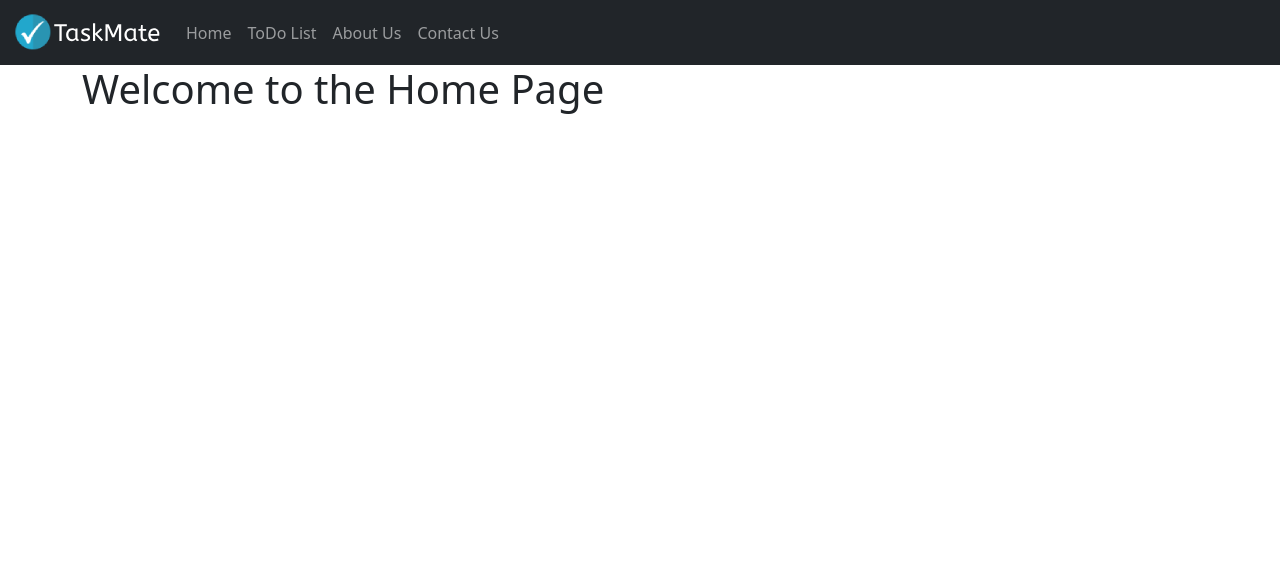
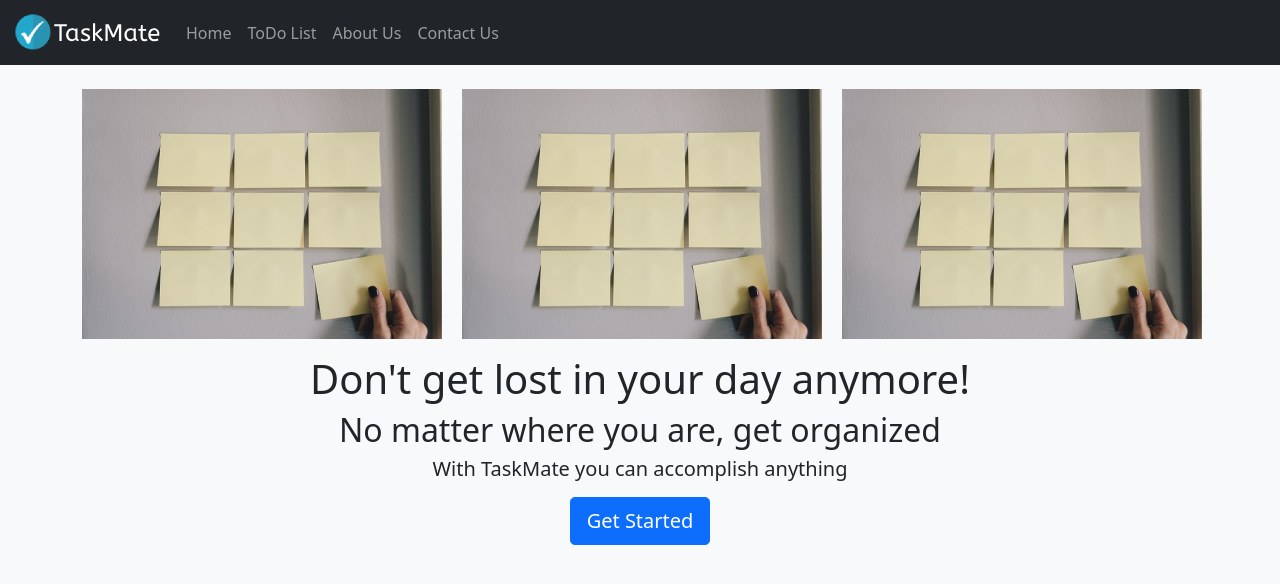
Before and after one commit to JanBlazejczyk/taskmate-taskmanager, a Django app: page / in a window 1280 px wide. Shown: the top 584 px of the page. Run offline with Django 3.2, Linux system fonts and the light colour scheme.

Commit message:
home page design

```diff
--- a/project_folder/taskmate/templates/base.html
+++ b/project_folder/taskmate/templates/base.html
@@ -14,6 +14,11 @@
                     rel="stylesheet"
                     integrity="sha384-eOJMYsd53ii+scO/bJGFsiCZc+5NDVN2yr8+0RDqr0Ql0h+rP48ckxlpbzKgwra6"
                     crossorigin="anonymous">
+                <link
+                    rel="icon"
+                    href="{% static 'images/favicon.ico' %}"
+                    type="image/gif"
+                    sizes="16x16">
 
                     {% block title %}
 
@@ -53,7 +58,7 @@
                     </nav>
 
                 </head>
-                <body>
+                <body class="bg-light">
 
                     {% block content %}
 
--- a/project_folder/taskmate/todolist/templates/home.html
+++ b/project_folder/taskmate/todolist/templates/home.html
@@ -1,4 +1,5 @@
 {% extends 'base.html' %}
+{% load static %}
 
 {% block title %}
     <title>Welcome to TaskMate!</title>
@@ -6,6 +7,25 @@
 
 {% block content %}
     <div class='container'>
-        <h1>{{ home_text }}</h1>
+        <div class="row mt-4">
+           <div class="col-sm-4">
+                <img src="{% static "images/stickynotes.jpg" %}" alt="Notes" width="360" height="250">
+            </div>
+            <div class="col-sm-4">
+                <img src="{% static "images/stickynotes.jpg" %}" alt="Notes" width="360" height="250">
+            </div>
+            <div class="col-sm-4">
+                <img src="{% static "images/stickynotes.jpg" %}" alt="Notes" width="360" height="250">
+            </div>
+        </div>
+        <div class="row mt-3">
+            <div class="col-md-10 offset-md-1">
+                <center><p class="h1">Don't get lost in your day anymore!</p></center>
+                <center><p class="h2">No matter where you are, get organized</p></center>
+                <center><p class="h5">With TaskMate you can accomplish anything</p></center>
+                <center><a href="{% url 'landing_page' %}"><button type="button" class="btn btn-primary btn-lg mt-2">Get Started</button></a></center>
+            </div>
+        </div>
+
     </div>
 {% endblock content %}
```
Also changed, not shown: project_folder/taskmate/static/images/favicon.ico (added), project_folder/taskmate/static/images/stickynotes.jpg (added).
